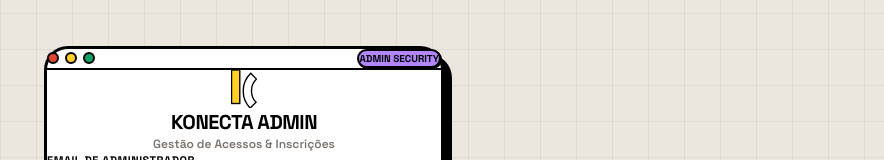
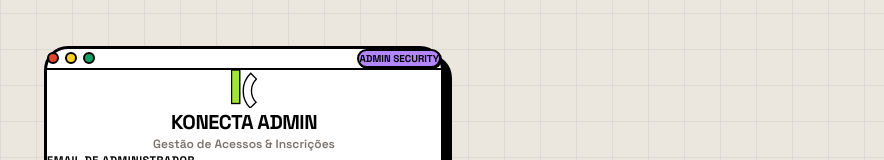
Before and after one commit to nextivaldino/konecta.cv, a Next.js app: page /admin in a window 1280 px wide. Shown: the part 203-363 px from the top of the page, without its empty margins (396-1280 px from the left). Built offline with nearby package versions, Linux system fonts and the light colour scheme.

Commit message:
style: change yellow accent in logo to neo lime green (#A2E435)

```diff
--- a/src/app/admin/page.tsx
+++ b/src/app/admin/page.tsx
@@ -204,7 +204,7 @@ export default function AdminPage() {
           <div className="flex flex-col items-center text-center mb-6">
             <div className="mb-3">
               <svg width="26" height="38" viewBox="0 0 436.752 665.228" fill="none">
-                <rect x="0" y="0" width="144.634" height="586.476" fill="#FFD027" stroke="#000" strokeWidth="24" />
+                <rect x="0" y="0" width="144.634" height="586.476" fill="#A2E435" stroke="#000" strokeWidth="24" />
                 <path
                   d="M336.26 55.242 L436.752 159.265 C383.275 210.927 349.215 283.729 349.215 365.506 C349.215 443.677 380.335 513.61 429.725 564.722 L325.716 665.228 C250.266 587.148 204.58 481.179 204.58 365.506 C204.58 244.504 254.572 134.158 336.26 55.242 Z"
                   fill="#FFFFFF"
@@ -304,7 +304,7 @@ export default function AdminPage() {
         <div className="flex items-center gap-4">
           <div className="flex items-center gap-2.5">
             <svg width="20" height="28" viewBox="0 0 436.752 665.228" fill="none">
-              <rect x="0" y="0" width="144.634" height="586.476" fill="#FFD027" stroke="#000" strokeWidth="24" />
+              <rect x="0" y="0" width="144.634" height="586.476" fill="#A2E435" stroke="#000" strokeWidth="24" />
               <path
                 d="M336.26 55.242 L436.752 159.265 C383.275 210.927 349.215 283.729 349.215 365.506 C349.215 443.677 380.335 513.61 429.725 564.722 L325.716 665.228 C250.266 587.148 204.58 481.179 204.58 365.506 C204.58 244.504 254.572 134.158 336.26 55.242 Z"
                 fill="#FFFFFF"
--- a/src/components/AnimatedKonectaLogo.tsx
+++ b/src/components/AnimatedKonectaLogo.tsx
@@ -30,7 +30,7 @@ export default function AnimatedKonectaLogo({ className = '' }: { className?: st
     'M2562.085 584.978 C2511.755 584.978 2472.736 571.379 2445.029 544.18 C2417.322 516.982 2403.468 478.98 2403.468 430.175 L2403.468 263.169 L2333.311 263.169 L2333.311 164.034 L2337.124 164.034 C2358.476 164.034 2374.872 158.696 2386.31 148.02 C2397.749 137.343 2403.468 121.329 2403.468 99.977 L2403.468 69.474 L2517.856 57.384 L2517.856 164.034 L2615.466 164.034 L2615.466 263.169 L2517.856 263.169 L2517.856 422.549 C2517.856 436.784 2520.398 448.604 2525.481 458.009 C2530.565 467.414 2538.445 474.404 2549.121 478.98 C2559.798 483.555 2573.016 485.843 2588.776 485.843 C2592.334 485.843 2596.402 485.589 2600.977 485.08 C2605.552 484.572 2610.382 484.064 2615.466 483.555 L2615.466 580.403 C2607.84 581.42 2599.198 582.437 2589.538 583.453 C2579.879 584.47 2570.728 584.978 2562.085 584.978 Z'
 
   const elements = [
-    { id: 'bar', d: barPath, color: '#FFD027', strokeColor: '#000000' },
+    { id: 'bar', d: barPath, color: '#A2E435', strokeColor: '#000000' },
     { id: 'curve', d: curvePath, color: '#FFFFFF', strokeColor: '#000000' },
     { id: 'o', d: oPath, color: '#000000', strokeColor: '#000000' },
     { id: 'n', d: nPath, color: '#000000', strokeColor: '#000000' },
--- a/src/components/KonectaModal.tsx
+++ b/src/components/KonectaModal.tsx
@@ -13,7 +13,7 @@ function NeoKMark() {
   return (
     <div className="flex items-center gap-2">
       <svg width="24" height="34" viewBox="0 0 436.752 665.228" fill="none" className="overflow-visible drop-shadow-[2px_2px_0px_#000]">
-        <path d={barPath} fill="#FFD027" stroke="#000000" strokeWidth="24" />
+        <path d={barPath} fill="#A2E435" stroke="#000000" strokeWidth="24" />
         <path d={curvePath} fill="#FFFFFF" stroke="#000000" strokeWidth="24" />
       </svg>
       <span className="font-extrabold text-lg tracking-tight uppercase">Konecta</span>
```
